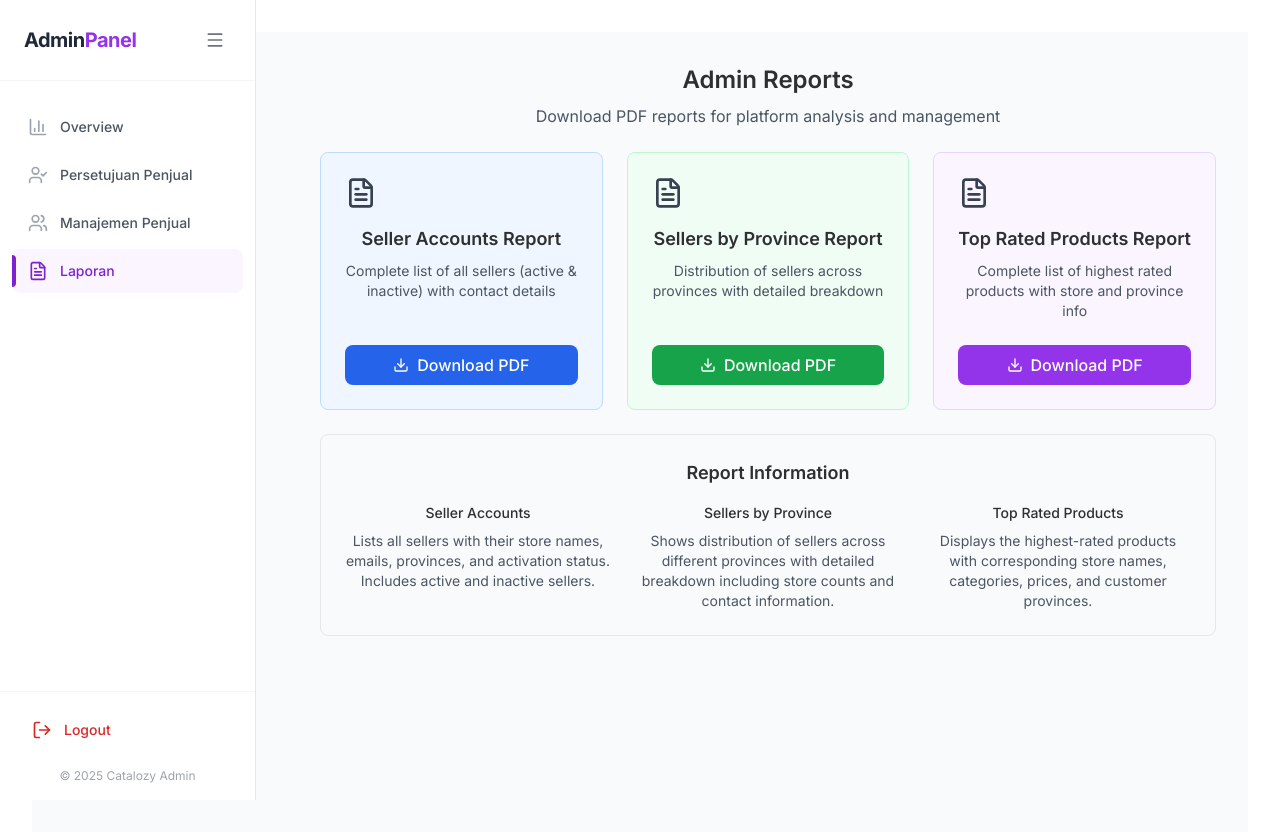
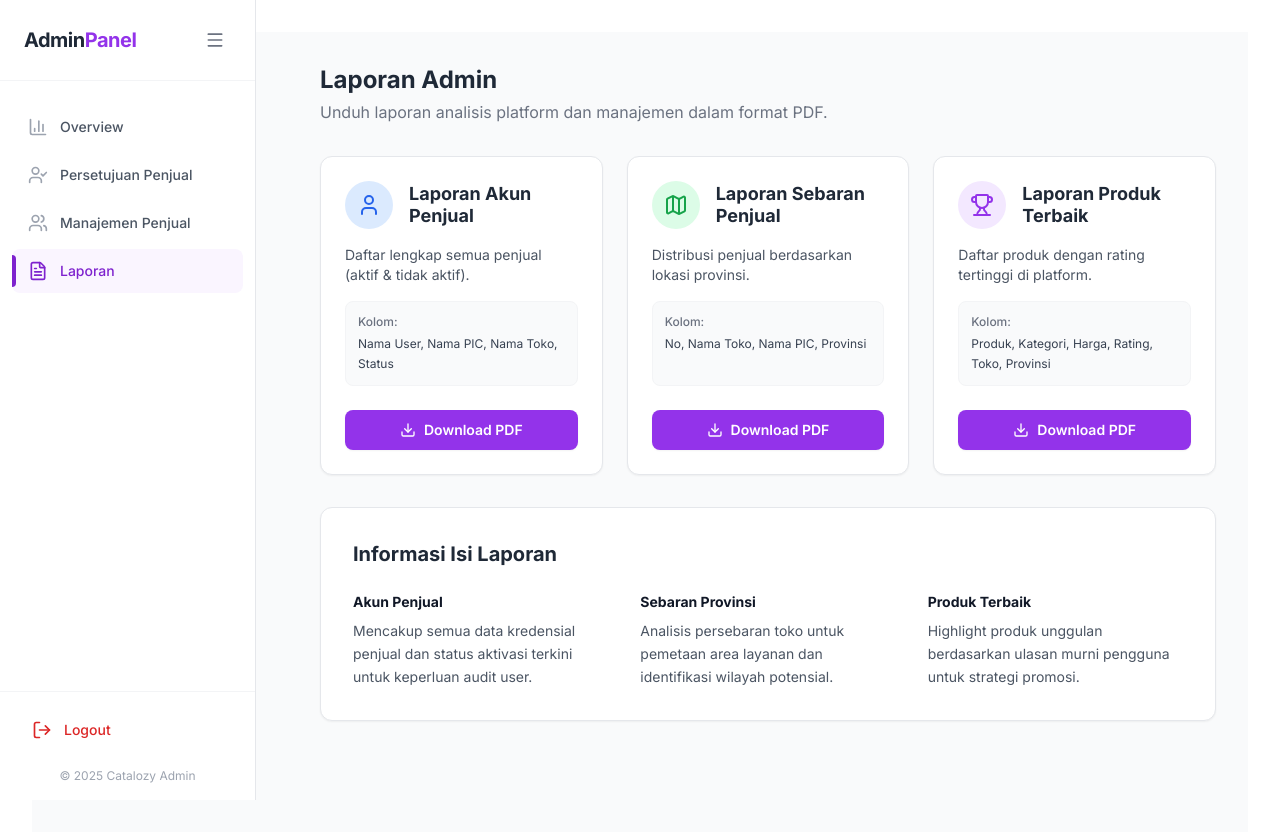
Before and after one commit to mohamadsolkhannawawi/frontend-product-catalog, a React app: page /admin/dashboard/reports in a window 1280 px wide. Shown: the top 838 px of the page. Built offline with nearby package versions, Linux system fonts and the light colour scheme; the HTML template or start-up script is replaced by a standard one.

Commit message:
update tampilan AdminReports

```diff
--- a/src/pages/admin/AdminReports.jsx
+++ b/src/pages/admin/AdminReports.jsx
@@ -1,6 +1,7 @@
 import React, { useState } from "react";
 import api from "@/lib/axios";
-import { Download, FileText, Loader } from "lucide-react";
+import { Download, Loader, User, Map, Trophy } from "lucide-react";
+import toast from "react-hot-toast";
 
 export default function AdminReports() {
     const [loading, setLoading] = useState({
@@ -19,15 +20,15 @@ export default function AdminReports() {
             switch (reportType) {
                 case "sellers":
                     endpoint = "/dashboard/admin/reports/sellers";
-                    filename = "seller-accounts-report.pdf";
+                    filename = "Laporan_Akun_Penjual.pdf";
                     break;
                 case "province":
                     endpoint = "/dashboard/admin/reports/sellers-by-province";
-                    filename = "sellers-by-province-report.pdf";
+                    filename = "Laporan_Sebaran_Penjual.pdf";
                     break;
                 case "products":
                     endpoint = "/dashboard/admin/reports/top-rated-products";
-                    filename = "top-rated-products-report.pdf";
+                    filename = "Laporan_Produk_Terbaik.pdf";
                     break;
                 default:
                     return;
@@ -47,99 +48,93 @@ export default function AdminReports() {
             a.click();
             window.URL.revokeObjectURL(url);
             document.body.removeChild(a);
+
+            toast.success("Laporan berhasil diunduh");
         } catch (error) {
-            // Log detailed server error when available to help debugging
-            if (error?.response) {
-                try {
-                    // If server returned JSON error, attempt to read it
-                    const reader = new FileReader();
-                    const blob = error.response.data;
-                    if (blob && blob instanceof Blob) {
-                        reader.onload = () => {
-                            console.error(
-                                "Download error (response):",
-                                reader.result
-                            );
-                        };
-                        reader.readAsText(blob);
-                    } else {
-                        console.error(
-                            "Download error (response):",
-                            error.response.data
-                        );
-                    }
-                } catch (e) {
-                    console.error("Download error while reading response:", e);
-                }
-            } else {
-                console.error("Download error:", error);
-            }
+            console.error("Download error:", error);
+            toast.error("Gagal mengunduh laporan");
         } finally {
             setLoading((prev) => ({ ...prev, [reportType]: false }));
         }
     };
 
-    const reportCards = [
+    const reports = [
         {
             key: "sellers",
-            title: "Seller Accounts Report",
-            description:
-                "Complete list of all sellers (active & inactive) with contact details",
-            icon: <FileText className="w-8 h-8" />,
-            color: "bg-blue-50 border-blue-200",
-            buttonColor: "bg-blue-600 hover:bg-blue-700",
+            title: "Laporan Akun Penjual",
+            description: "Daftar lengkap semua penjual (aktif & tidak aktif).",
+            columns: "Nama User, Nama PIC, Nama Toko, Status",
+            icon: <User className="w-6 h-6 text-blue-600" />,
+            iconBg: "bg-blue-100",
         },
         {
             key: "province",
-            title: "Sellers by Province Report",
-            description:
-                "Distribution of sellers across provinces with detailed breakdown",
-            icon: <FileText className="w-8 h-8" />,
-            color: "bg-green-50 border-green-200",
-            buttonColor: "bg-green-600 hover:bg-green-700",
+            title: "Laporan Sebaran Penjual",
+            description: "Distribusi penjual berdasarkan lokasi provinsi.",
+            columns: "No, Nama Toko, Nama PIC, Provinsi",
+            icon: <Map className="w-6 h-6 text-green-600" />,
+            iconBg: "bg-green-100",
         },
         {
             key: "products",
-            title: "Top Rated Products Report",
-            description:
-                "Complete list of highest rated products with store and province info",
-            icon: <FileText className="w-8 h-8" />,
-            color: "bg-purple-50 border-purple-200",
-            buttonColor: "bg-purple-600 hover:bg-purple-700",
+            title: "Laporan Produk Terbaik",
+            description: "Daftar produk dengan rating tertinggi di platform.",
+            columns: "Produk, Kategori, Harga, Rating, Toko, Provinsi",
+            icon: <Trophy className="w-6 h-6 text-purple-600" />,
+            iconBg: "bg-purple-100",
         },
     ];
 
     return (
-        <div className="space-y-6">
+        <div className="space-y-8 pb-10 text-left">
+            {/* Header Page */}
             <div>
-                <h1 className="text-2xl font-semibold mb-2">Admin Reports</h1>
-                <p className="text-gray-600">
-                    Download PDF reports for platform analysis and management
+                <h1 className="text-2xl font-bold text-gray-800">Laporan Admin</h1>
+                <p className="text-gray-500 mt-1">
+                    Unduh laporan analisis platform dan manajemen dalam format PDF.
                 </p>
             </div>
 
+            {/* Report Cards Grid */}
             <div className="grid grid-cols-1 md:grid-cols-3 gap-6">
-                {reportCards.map((card) => (
+                {reports.map((item) => (
                     <div
-                        key={card.key}
-                        className={`${card.color} border rounded-lg p-6 flex flex-col`}
+                        key={item.key}
+                        className="bg-white border border-gray-200 rounded-xl p-6 shadow-sm flex flex-col hover:shadow-md transition-shadow"
                     >
-                        <div className="mb-4 text-gray-700">{card.icon}</div>
-                        <h3 className="text-lg font-semibold mb-2">
-                            {card.title}
-                        </h3>
-                        <p className="text-sm text-gray-600 mb-6 flex-grow">
-                            {card.description}
+                        {/* Header Card */}
+                        <div className="flex items-center gap-4 mb-4">
+                            <div className={`p-3 rounded-full ${item.iconBg} flex items-center justify-center`}>
+                                {item.icon}
+                            </div>
+                            <h3 className="text-lg font-bold text-gray-800 leading-tight">
+                                {item.title}
+                            </h3>
+                        </div>
+
+                        {/* Description */}
+                        <p className="text-sm text-gray-600 mb-4 h-10">
+                            {item.description}
                         </p>
+
+                        {/* Columns Info Box */}
+                        <div className="bg-gray-50 p-3 rounded-lg border border-gray-100 mb-6 flex-grow">
+                            <p className="text-xs text-gray-500 font-medium mb-1">Kolom:</p>
+                            <p className="text-xs text-gray-700 leading-relaxed">
+                                {item.columns}
+                            </p>
+                        </div>
+
+                        {/* Action Button*/}
                         <button
-                            onClick={() => downloadReport(card.key)}
-                            disabled={loading[card.key]}
-                            className={`${card.buttonColor} text-white py-2 px-4 rounded-lg font-medium flex items-center justify-center gap-2 transition disabled:opacity-50 disabled:cursor-not-allowed`}
+                            onClick={() => downloadReport(item.key)}
+                            disabled={loading[item.key]}
+                            className="w-full py-2.5 px-4 bg-purple-600 text-white rounded-lg font-semibold text-sm flex items-center justify-center gap-2 hover:bg-purple-700 transition active:scale-[0.98] disabled:opacity-70 disabled:cursor-not-allowed shadow-sm"
                         >
-                            {loading[card.key] ? (
+                            {loading[item.key] ? (
                                 <>
                                     <Loader className="w-4 h-4 animate-spin" />
-                                    Generating...
+                                    Memproses...
                                 </>
                             ) : (
                                 <>
@@ -152,36 +147,27 @@ export default function AdminReports() {
                 ))}
             </div>
 
-            {/* Report Description */}
-            <div className="bg-gray-50 border border-gray-200 rounded-lg p-6">
-                <h3 className="text-lg font-semibold mb-4">
-                    Report Information
-                </h3>
-                <div className="grid grid-cols-1 md:grid-cols-3 gap-6 text-sm">
+            {/* Information Section */}
+            <div className="bg-white border border-gray-200 rounded-xl p-8 shadow-sm text-left">
+                <h3 className="text-xl font-bold text-gray-800 mb-6">Informasi Isi Laporan</h3>
+
+                <div className="grid grid-cols-1 md:grid-cols-3 gap-8">
                     <div>
-                        <h4 className="font-medium mb-2">Seller Accounts</h4>
-                        <p className="text-gray-600">
-                            Lists all sellers with their store names, emails,
-                            provinces, and activation status. Includes active
-                            and inactive sellers.
+                        <h4 className="font-bold text-gray-900 text-sm mb-2">Akun Penjual</h4>
+                        <p className="text-sm text-gray-600 leading-relaxed">
+                            Mencakup semua data kredensial penjual dan status aktivasi terkini untuk keperluan audit user.
                         </p>
                     </div>
                     <div>
-                        <h4 className="font-medium mb-2">
-                            Sellers by Province
-                        </h4>
-                        <p className="text-gray-600">
-                            Shows distribution of sellers across different
-                            provinces with detailed breakdown including store
-                            counts and contact information.
+                        <h4 className="font-bold text-gray-900 text-sm mb-2">Sebaran Provinsi</h4>
+                        <p className="text-sm text-gray-600 leading-relaxed">
+                            Analisis persebaran toko untuk pemetaan area layanan dan identifikasi wilayah potensial.
                         </p>
                     </div>
                     <div>
-                        <h4 className="font-medium mb-2">Top Rated Products</h4>
-                        <p className="text-gray-600">
-                            Displays the highest-rated products with
-                            corresponding store names, categories, prices, and
-                            customer provinces.
+                        <h4 className="font-bold text-gray-900 text-sm mb-2">Produk Terbaik</h4>
+                        <p className="text-sm text-gray-600 leading-relaxed">
+                            Highlight produk unggulan berdasarkan ulasan murni pengguna untuk strategi promosi.
                         </p>
                     </div>
                 </div>
```
